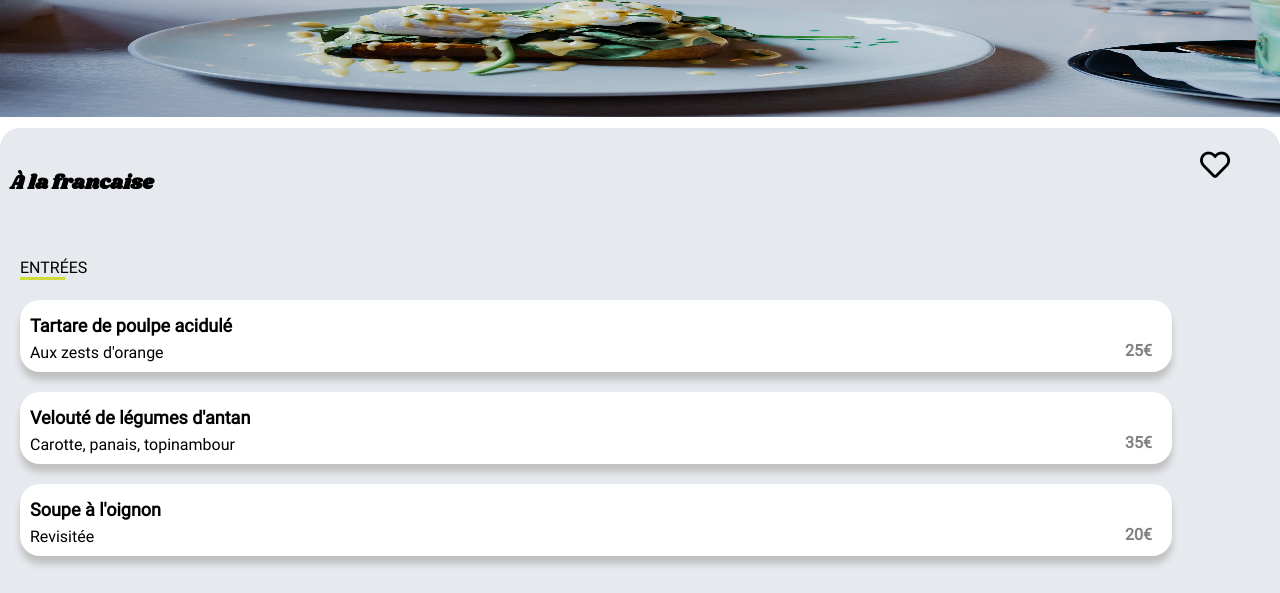
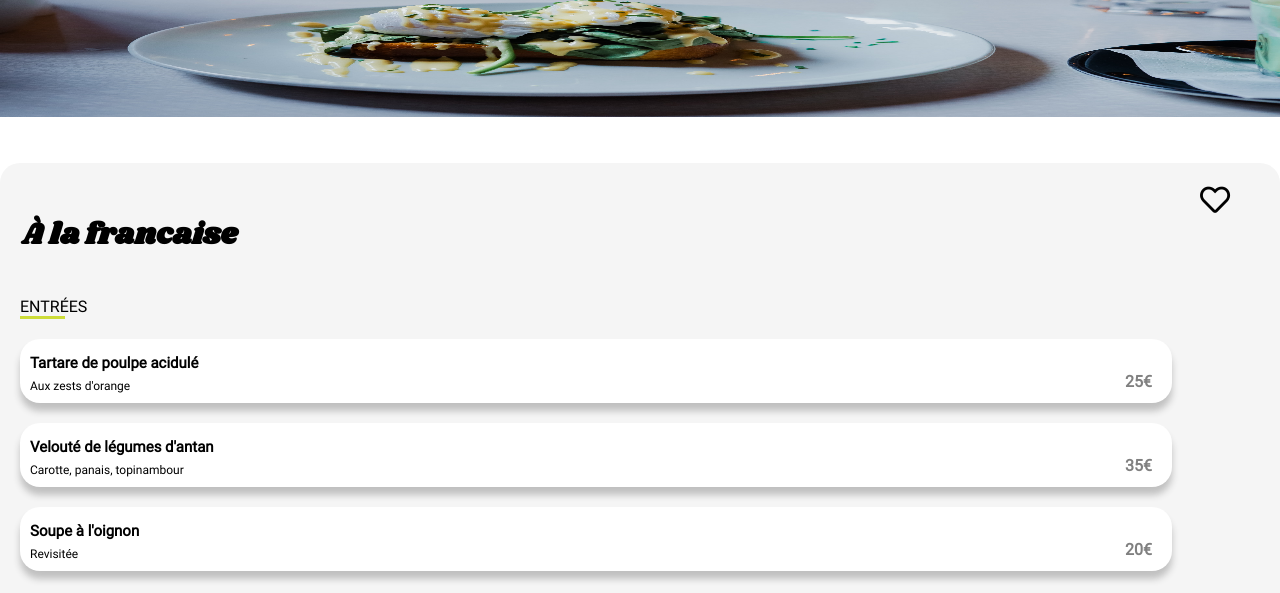
Before and after one commit to marineja/Jalabert_3_2112020, a plain HTML site: page alafrancaise.html in a window 1280 px wide. Shown: the part 148-741 px from the top of the page. Drawn offline with Linux system fonts and the light colour scheme.

Commit message:
pb taille police

```diff
--- a/pagesrestaurants.css
+++ b/pagesrestaurants.css
@@ -53,12 +53,13 @@ body, html{
 	padding-top: 20px;
 	justify-content: space-between;
 	padding-right: 30px;
-	padding-left: 10px;
+	padding-left: 22px;
 }
 .titre>p{
 	font-weight: bold;
 	font-family: "Shrikhand-Regular";
-	font-size:20px;
+	font-size:30px;
+	margin-bottom: 0px;
 }
 .conteneurcoeur{
 
@@ -99,9 +100,10 @@ body, html{
 	z-index: 10px;
 	position: relative;
 	width: 100%;
-	background-color: #E6E9EE;
-	margin-top: 150px;
-	border-radius: 20px;
+	background-color: #F5F5F5;
+	margin-top: 185px;
+	border-top-left-radius: 20px;
+	border-top-right-radius: 20px;
 }
 .titrestyledeplat{
 	padding-left: 20px;
@@ -155,7 +157,7 @@ body, html{
 	overflow: hidden;
 	transition: 1s;
 	margin-bottom: 0px;
-	font-size: 18px;
+	font-size: 15px;
 	margin: 0 0 3px 0;
 
 }
@@ -169,6 +171,7 @@ body, html{
 	white-space: nowrap;
 	text-overflow: ellipsis;
 	width: 300px;
+	font-size: 12px;
 }
 .nomplats{
 	margin-top: 15px;
@@ -194,8 +197,10 @@ footer{
 }
 .lienrestaurants{
 	width: 100%;
+
 }
 input{
+	width: 200px;
 	display: block;
 	border-radius: 20px;
 	color: white;
```
